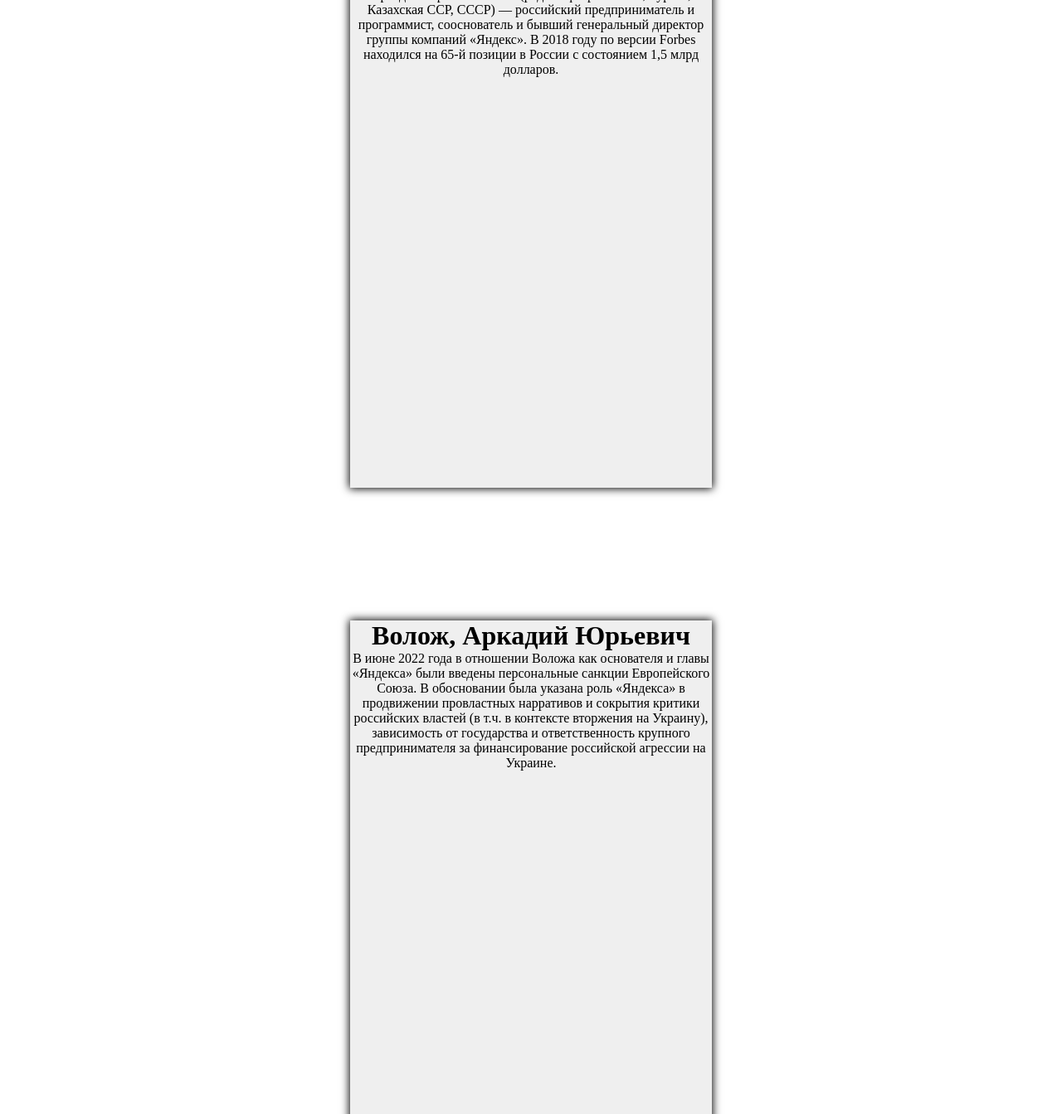
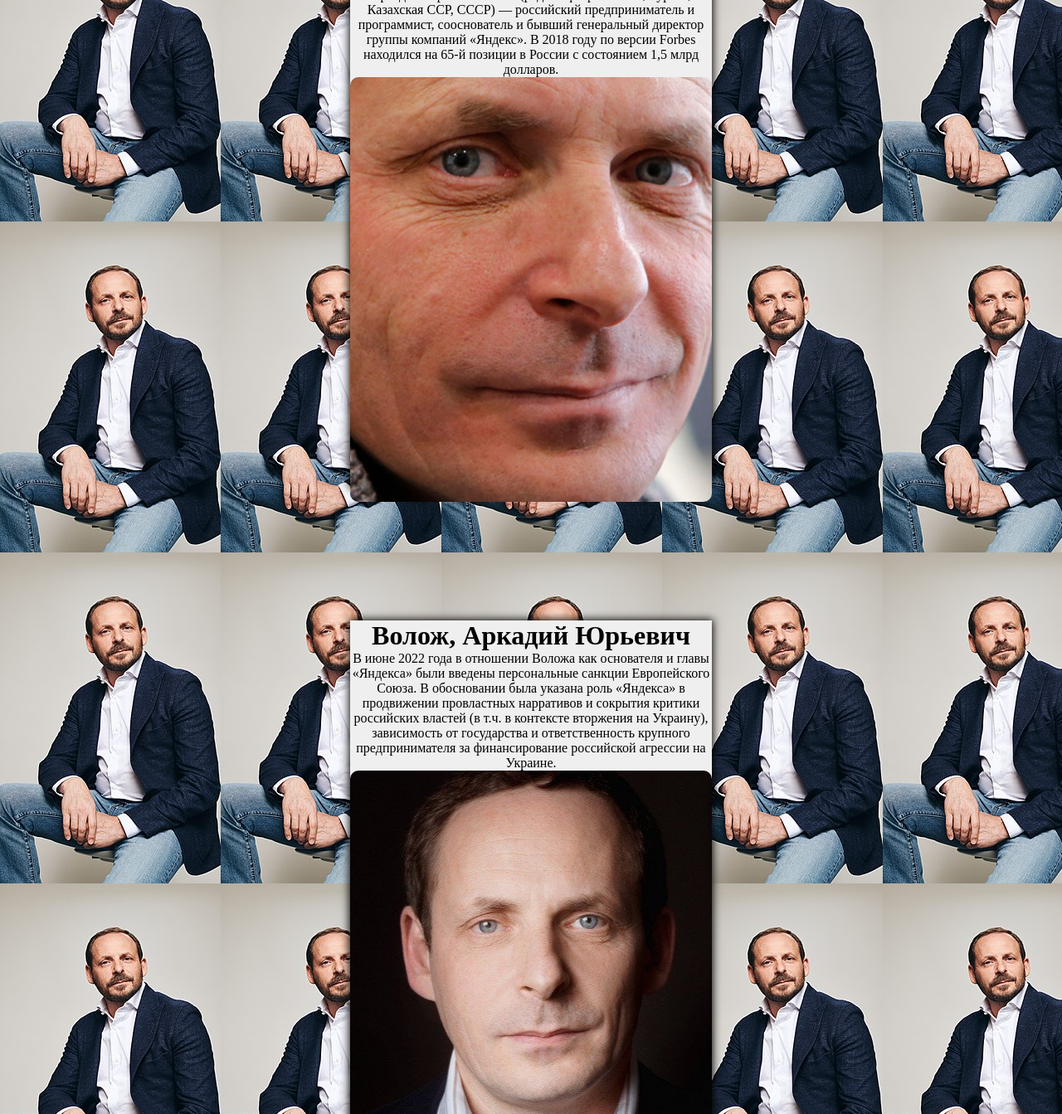
Before and after one commit to jeka250908j/jeka250908j.github.io, a plain HTML site: page index.html in a window 1280 px wide. Shown: the part 132-1475 px from the top of the page at 83% size. Drawn offline with Linux system fonts and the light colour scheme.

Commit message:
Update list.css

```diff
--- a/list.css
+++ b/list.css
@@ -16,7 +16,7 @@
 	width: 100%;
 	height: 80%;
 	border-radius: 10px;
-	background-image: url(img/img4.jpg);
+	background-image: url(img4.jpg);
 	background-position: center;
 	background-repeat: no-repeat;
 }
@@ -24,7 +24,7 @@
 	width: 100%;
 	height: 80%;
 	border-radius: 10px;
-	background-image: url(img/img2.jpg);
+	background-image: url(img2.jpg);
 	background-position: center;
 	background-repeat: no-repeat;
 
@@ -33,11 +33,11 @@
 	width: 100%;
 	height: 80%;
 	border-radius: 10px;
-	background-image: url(img/img3.jpg);
+	background-image: url(img3.jpg);
 	background-position: center;
 	background-repeat: no-repeat;
 
 }
 body{
-	background-image:url(img/img1.jpg);
+	background-image:url(img1.jpg);
 }
```
